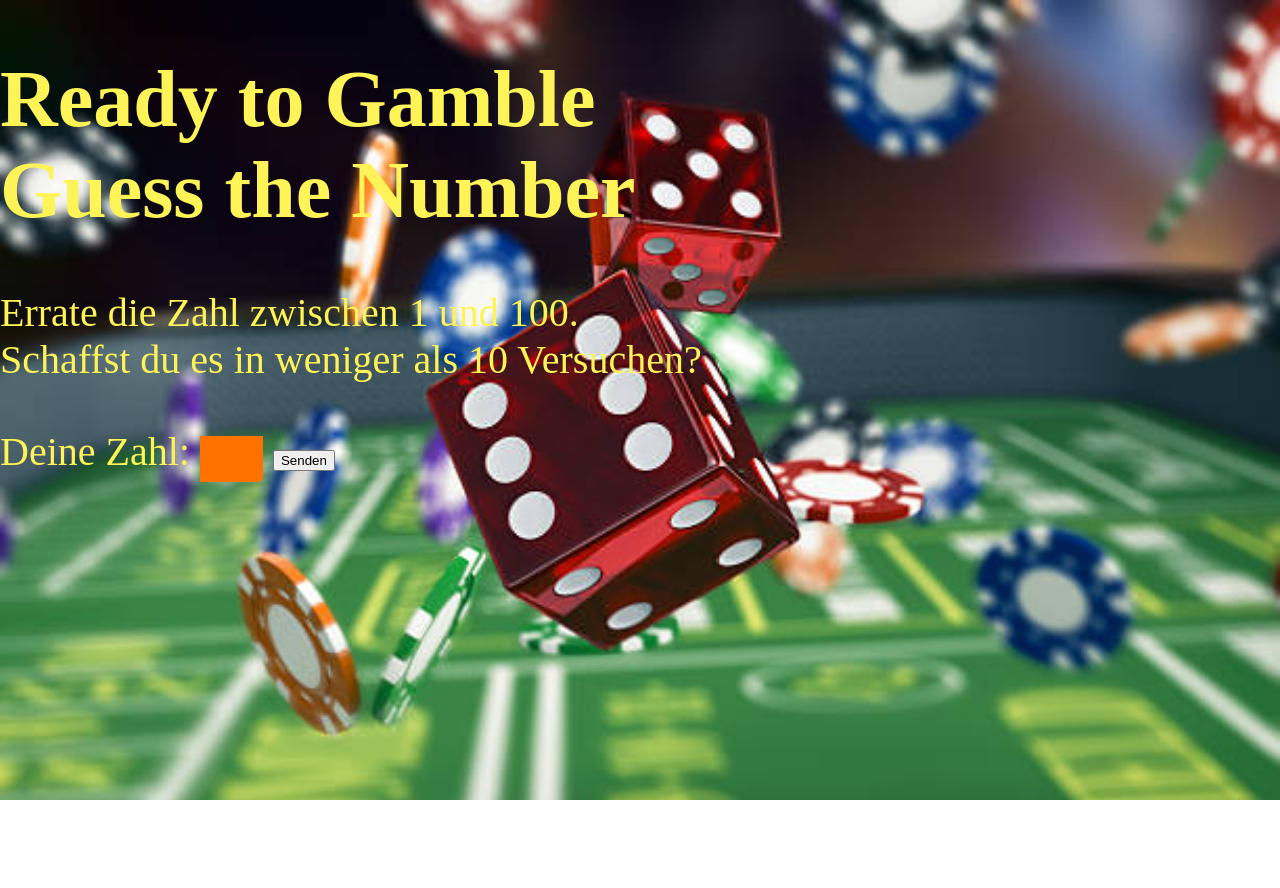
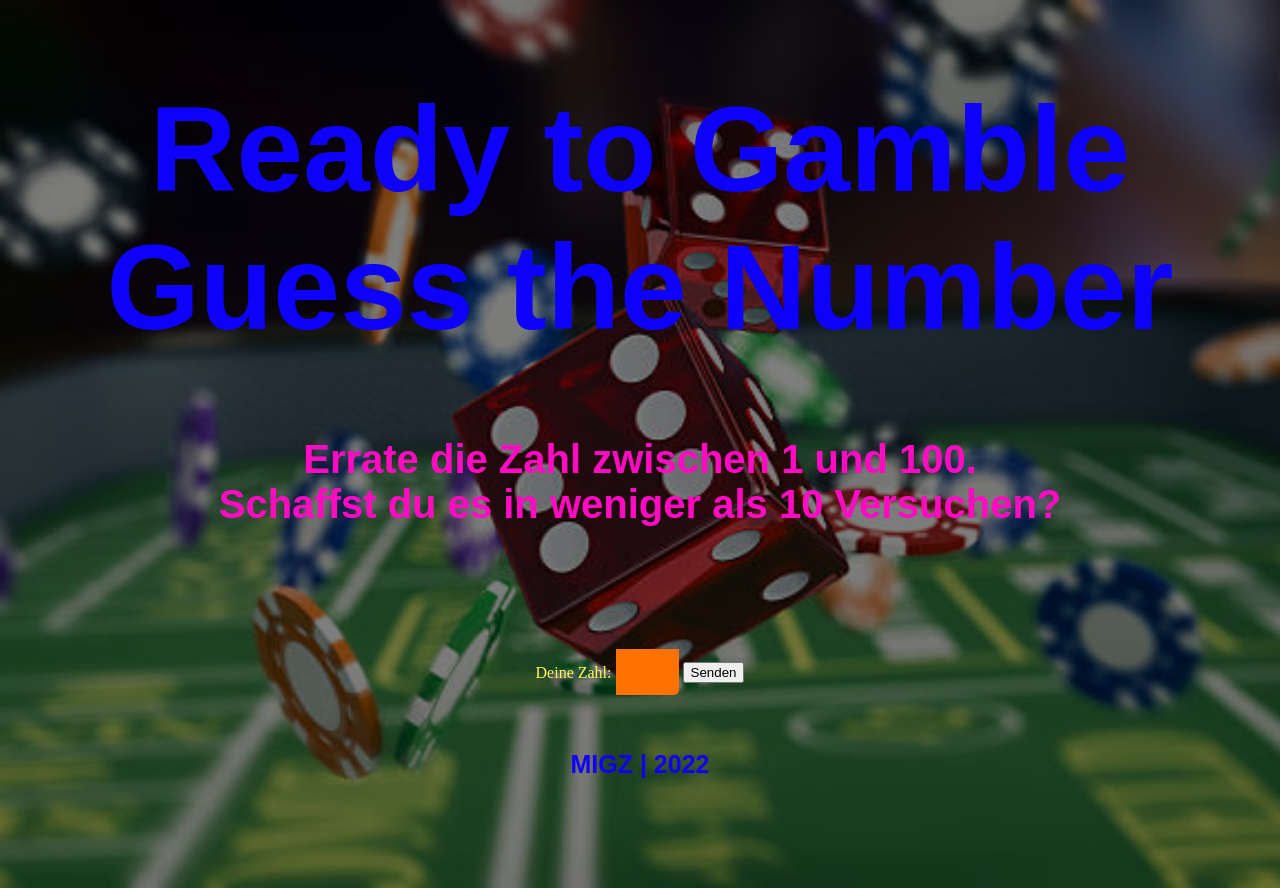
Before and after one commit to MIGZnumberONE/Aufgabe53011numbaguess, a plain HTML site: page index.html in a window 1280 px wide. Before the commit the page ends 800 px from the top, so only its background shows below. Drawn offline with Linux system fonts and the light colour scheme.

Commit message:
Gamblezoranfinish

```diff
--- a/index.html
+++ b/index.html
@@ -12,7 +12,7 @@
 
 <h1>Ready to Gamble <br>Guess the Number</h1>
 
-<p>Errate die Zahl zwischen 1 und 100.<br>Schaffst du es in weniger als 10 Versuchen?</p>
+<h2>Errate die Zahl zwischen 1 und 100.<br>Schaffst du es in weniger als 10 Versuchen?</h2>
 
     <div class="form">
       <label for="guessField">Deine Zahl: </label>
@@ -26,6 +26,7 @@
       <p class="lowOrHi"></p>
     </div>
 </body>
+<h4>MIGZ | 2022</h4>
 <script src="guessthenumba.js"></script>
 <script>
 </html>
--- a/style.css
+++ b/style.css
@@ -3,14 +3,48 @@
 
     width: 100%;
     background: linear-gradient(to top, rgba(0,0,0,0.5)50%,rgba(0,0,0,0.5)50%), url(dice1111.jpg);
-    background-position: relative;
+    background-position:cover;
     background-size: cover;
     height: auto;
     margin: auto;
     color: rgb(255, 244, 87);
-    position: absolute;
-    font-size: 40px;
+    display: block;
+    overflow: hidden;
+
+    text-align: center;
+
+
   }
+
+  h1{
+
+    color: rgb(13, 0, 251);
+    font-family: fantasy;
+    font-size: 120px;
+    text-align: center;
+    padding: bottom 1cm;
+    }
+
+  h2 {
+
+    color: rgb(255, 11, 194);
+    font-family:Arial, Helvetica, sans-serif;
+    font-style: bold;
+    font-size:40px;
+    text-align: center;
+    padding-bottom:2cm;
+    }
+
+    h4 {
+
+      color: rgb(17, 0, 249);
+      font-family:fantasy;
+      font-style: bold;
+      font-size:25px;
+      text-align: center;
+      padding-bottom:2cm;
+      }
+
 
   .form input[type="number"] {
     width: 55px;
@@ -26,6 +60,6 @@
   }
 
   .lastResult {
-    color: rgb(68, 13, 197);
+    color: rgb(43, 255, 0);
     padding: 3px;
   }
```
